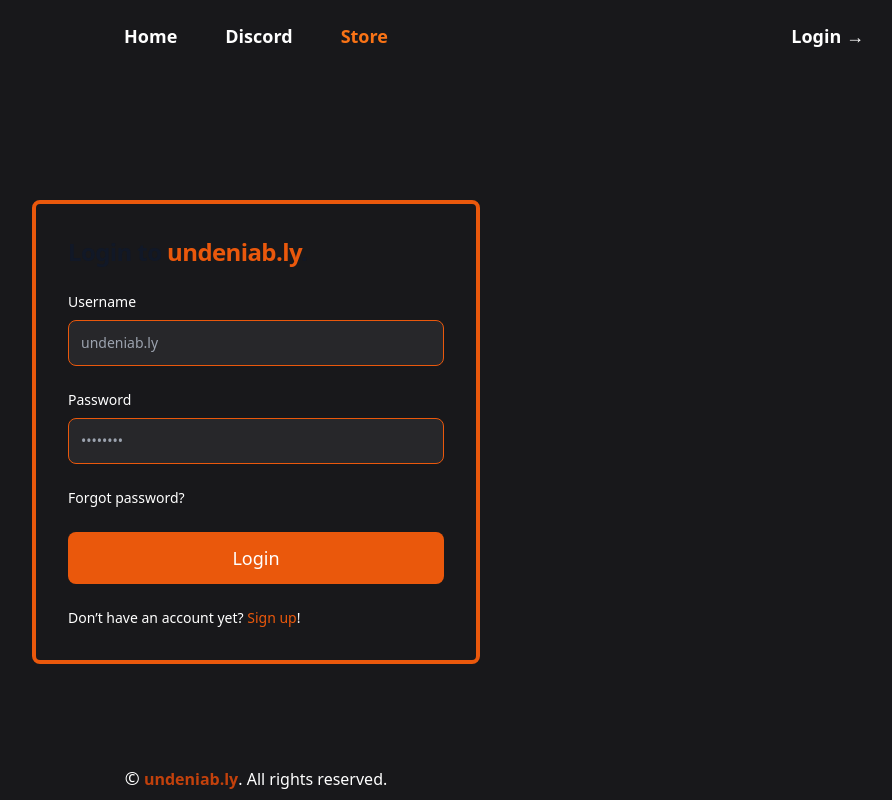
After one commit to yo-ru/undeniab.ly, a Python web app: template templates/login.html in a window 1280 px wide. The commit adds this page. Shown: the whole page, without its empty margins (384-1276 px from the left). Run offline with Jinja, Linux system fonts and the light colour scheme; the template is opened without the code that fills it, so the values that code supplies are empty; style sheets or scripts are compiled from the project's sources; some libraries are stand-ins or nearby versions.

Commit message:
base login & sign up pages

```diff
--- a/templates/components/header.html
+++ b/templates/components/header.html
@@ -19,7 +19,12 @@
         <a href="/store" class="text-lg font-semibold leading-6 text-orange-500">Store</a>
       </div>
       <div class="hidden lg:flex lg:flex-1 lg:justify-end">
-        <a href="/login" class="text-lg font-semibold leading-6 text-white">Log in <span aria-hidden="true">&rarr;</span></a>
+        {% if url_for(request.endpoint) == "/login" %}
+        <a href="/signup" class="text-lg font-semibold leading-6 text-white">Sign up <span aria-hidden="true">&rarr;</span></a>
+        {% else %}
+        <a href="/login" class="text-lg font-semibold leading-6 text-white">Login <span aria-hidden="true">&rarr;</span></a>
+        {% endif %}
+
       </div>
     </nav>
     <div class="lg:hidden hidden" role="dialog" aria-modal="true" id="hamburger-menu">
--- /dev/null
+++ b/templates/login.html
@@ -0,0 +1,31 @@
+{% extends "components/base.html" %}
+{% block title %} Login {% endblock %}
+
+{% block content %}
+<div class="flex flex-row items-center h-[90vh] sm:justify-center">
+    <div class="w-full rounded-lg border-orange-600 border-4 md:mt-0 sm:max-w-md xl:p-0">
+        <div class="p-6 space-y-4 md:space-y-6 sm:p-8">
+            <h1 class="text-xl font-bold leading-tight tracking-tight text-gray-900 md:text-2xl dark:text-white">
+                Login to <span class="text-orange-600">undeniab.ly</span>.
+            </h1>
+            <form class="space-y-4 md:space-y-6" action="/login">
+                <div>
+                    <label for="username" class="block mb-2 text-sm font-medium text-white">Username</label>
+                    <input type="text" name="username" id="username" class="bg-zinc-800 border border-orange-600 focus:border-2 outline-none text-white sm:text-sm rounded-lg block w-full p-3" placeholder="undeniab.ly" required>
+                </div>
+                <div>
+                    <label for="password" class="block mb-2 text-sm font-medium text-white">Password</label>
+                    <input type="password" name="password" id="password" placeholder="••••••••" class="bg-zinc-800 border border-orange-600 outline-none focus:border-2 text-white sm:text-sm rounded-lg block w-full p-3" required>
+                </div>
+                <div class="flex items-center justify-between">
+                    <a href="/forgot" class="text-sm font-medium hover:underline text-white">Forgot password?</a>
+                </div>
+                <button type="submit" class="w-full text-white no-underline bg-orange-600 hover:bg-orange-700 focus:ring-4 focus:ring-orange-400 font-medium rounded-lg text-lg px-16 py-3 me-2 mb-2 focus:outline-none">Login</button>
+                <p class="text-sm font-light text-white">
+                    Don’t have an account yet? <a href="/signup" class="font-medium text-orange-600 hover:underline">Sign up</a>!
+                </p>
+            </form>
+        </div>
+    </div>
+</div>
+{% endblock %}
```
Also changed, not shown: app.py (+8 -0 lines), blueprints/login.py (added, +7 -0 lines), blueprints/signup.py (added, +7 -0 lines), templates/signup.html (added, +36 -0 lines).
